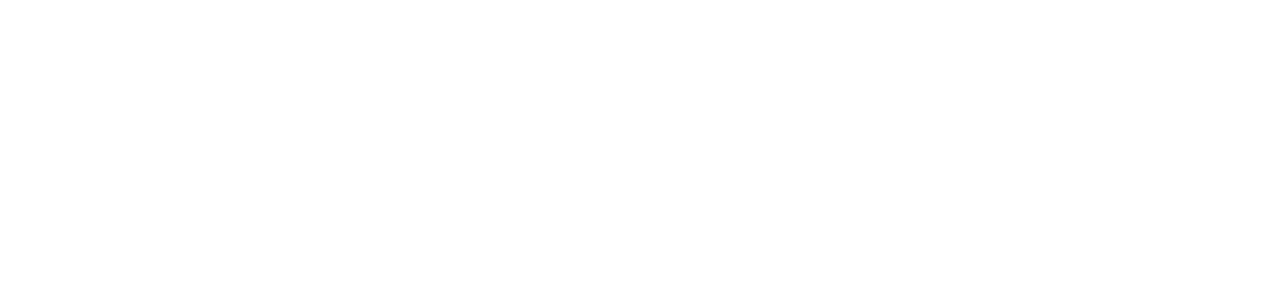
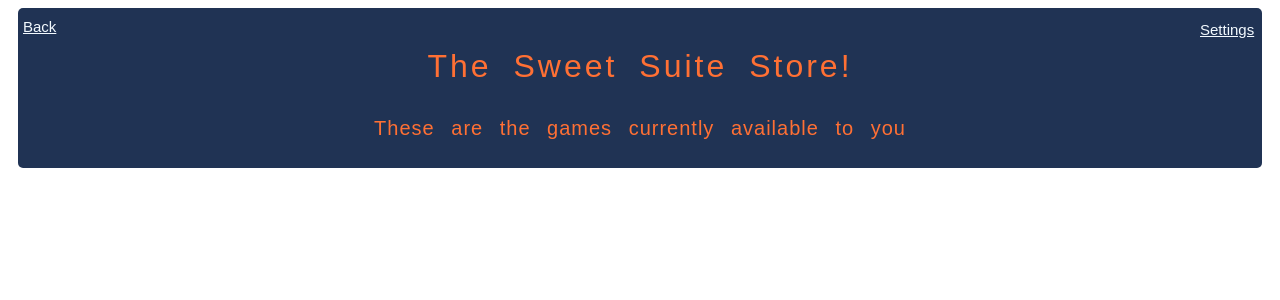
Before and after one commit to CameronRWS/The-Sweet-Suite, a React (Create React App) app in the folder frontend/: page /store in a window 1280 px wide. Shown: the top 300 px of the page. Built offline with nearby package versions, Linux system fonts and the light colour scheme.

Commit message:
add store functionality

```diff
--- a/frontend/src/App.js
+++ b/frontend/src/App.js
@@ -5,6 +5,7 @@
 import Checkers from "./pages/Checkers";
 import Signup from "./pages/Signup";
 import Settings from "./pages/Settings";
+import Store from "./pages/Store";
 
 function App() {
   const [authorized, setAuthorized] = useState(true);
@@ -35,7 +36,10 @@
           </Route>
           <Route path="/settings">
             <Settings auth={username} authVar={authorized}></Settings>
-            </Route>
+          </Route>
+          <Route path="/store">
+            <Store user={username} authVar={authorized}></Store>
+          </Route>
         </Switch>
       </BrowserRouter>
     </div>
--- a/frontend/src/pages/GameSuite.css
+++ b/frontend/src/pages/GameSuite.css
@@ -112,5 +112,14 @@
 
 .picDiv{
   position:absolute;
-  top: 5%;
+  top: 4%;
 }
+
+.picButton{
+  padding: 0px;
+  width: 100px;
+  height: 100px;
+  background-color: Transparent;
+  border: none;
+  outline: none;
+}
--- a/frontend/src/pages/GameSuite.js
+++ b/frontend/src/pages/GameSuite.js
@@ -20,6 +20,11 @@
         history.push(path);
     };
 
+    const loadStore = () => {
+        let path = "/store";
+        history.push(path);
+    };
+
     return (
         <>
             {props.authVar ? (
@@ -27,9 +32,10 @@
                     <a className = "Settings" onClick = {loadSettings}>Settings</a>
                 <div className = "GameSuiteHeader">
                     <div className="picDiv">
-                        <img className="profPic" src={GameBot} width="100" height="100"></img>
+                        <button className="picButton" onClick={loadStore}>
+                            <img className="profPic" src={GameBot} width="100" height="100"></img>
+                        </button>
                     </div>
-
                     <p className="gameSuiteText">{"Welcome to The Sweet Suite " + props.user + "!"}</p>
                     <p className="gameSuiteText2">These are the games currently available to you</p>
                 </div>
--- a/frontend/src/pages/Settings.css
+++ b/frontend/src/pages/Settings.css
@@ -42,3 +42,12 @@
     height: 10px;
     padding: 5px;
   }
+
+  .settingsPicButton{
+     padding: 0px;
+    width: 150px;
+    height: 150px;
+    background-color: Transparent;
+    border: none;
+    outline: none;
+  }
--- a/frontend/src/pages/Settings.js
+++ b/frontend/src/pages/Settings.js
@@ -16,12 +16,17 @@
     const loadHome = () => {
         let path = "/gamesuite";
         history.push(path);
-    }
+    };
 
     const loadLogin = () => {
         let path = "/"
         history.push(path);
     };
+
+    const loadStore = () => {
+        let path = "/store";
+        history.push(path);
+    }
 
     return (
         <>
@@ -33,7 +38,9 @@
                     </div>
 
                     <div style={{"text-align": "center"}}>
-                        <img  src={GameBot} width="150" height="150"></img>
+                        <button className="settingsPicButton" onClick={loadStore}>
+                            <img src={GameBot} width="150" height="150"></img>
+                        </button>
                         <UpdateForm auth={props.auth}></UpdateForm>
                         <button className="login-bttn" onClick={loadLogin}>Logout</button>
                     </div>
--- /dev/null
+++ b/frontend/src/pages/Store.css
@@ -0,0 +1,140 @@
+.backText{
+    color:#F3FAFF;
+    margin: 5px 10px;
+    border-radius: 5px;
+    text-align: left;
+    font-family:Arial, Helvetica, sans-serif;
+    font-size: 15px;
+    text-decoration: underline;
+    position: absolute;
+    right: 1;
+    width: 20px;
+    height: 10px;
+    padding: 5px;
+  }
+
+  .GameSuiteHeader {
+    padding: 8px 25px;
+    margin: 5px 10px;
+    border-radius: 5px;
+    border-color: #ed820e;
+    background-color: #203354;
+    color: #150531;
+    text-align: center;
+    font-family: Arial, Helvetica, sans-serif;
+    font-size: 20px;
+  }
+
+  .GameSuiteGames {
+    padding: 8px 25px;
+    margin: 5px 10px;
+    border-radius: 5px;
+    color: #150531;
+    text-align: left;
+    font-family: Arial, Helvetica, sans-serif;
+    font-size: 15px;
+    text-decoration: underline;
+  }
+
+  .BackButton{
+    padding: 8px 25px;
+    margin: 5px 10px;
+    border-radius: 5px;
+    color:#150531;
+    text-align: left;
+    font-family:Arial, Helvetica, sans-serif;
+    font-size: 15px;
+    text-decoration: underline;
+    position: absolute;
+    right: 1;
+    width: 20px;
+    height: 10px;
+  }
+
+
+  .Checkers {
+    position: relative;
+    padding: 8px 25px;
+    margin: 5px 10px;
+    border-radius: 5px;
+    color: #150531;
+    font-family: Arial, Helvetica, sans-serif;
+    font-size: 15px;
+    text-align: center;
+  }
+
+  .grid-container {
+    display: grid;
+    grid-template-columns: 50px 50px 50px 50px 50px 50px 50px 50px;
+    grid-template-rows: 50px 50px 50px 50px 50px 50px 50px 50px;
+    padding-left: 34%;
+    text-align: center;
+  }
+
+  .whiteSquare {
+    background-color: white;
+    border: 1px solid white;
+    padding: 1px;
+    font-size: 30px;
+    text-align: center;
+  }
+
+  .blackSquare {
+    background-color: black;
+    border: 1px solid black;
+    padding: 1px;
+    font-size: 30px;
+    text-align: center;
+    color: white;
+  }
+
+  .gameSuiteText{
+    text-align: center;
+      font-size: 32px;
+      font-family: fantasy;
+      letter-spacing: 3px;
+      word-spacing: 10px;
+      color: #FF7034;
+  }
+
+  .gameSuiteText2{
+    text-align: center;
+      font-size: 20px;
+      font-family: fantasy;
+      letter-spacing: 1px;
+      word-spacing: 10px;
+      color: #FF7034;
+  }
+
+  .Settings{
+    padding: 8px 20px;
+    margin: 5px 40px;
+    border-radius: 0px;
+    color:#F3FAFF;
+    text-align: right;
+    font-family:Arial, Helvetica, sans-serif;
+    font-size: 15px;
+    position: absolute;
+    right: 0;
+    width: 20px;
+    height: 10px;
+    text-decoration: underline;
+  }
+
+  .profPic{
+    position: relative;
+  }
+
+  .picDiv{
+    position:absolute;
+    top: 4%;
+  }
+
+  .picButton{
+    padding: 0px;
+    width: 100px;
+    height: 100px;
+    background-color: Transparent;
+    border: none;
+    outline: none;
+  }
--- /dev/null
+++ b/frontend/src/pages/Store.js
@@ -0,0 +1,51 @@
+import React, { useState } from "react";
+import { Link, Redirect, useHistory } from "react-router-dom";
+import './Store.css';
+import sampleProfPic1 from './images/sample-prof-pic1.png';
+import GameBot from './images/GameBot.png';
+
+const Store = (props) => {
+    const history = useHistory();
+
+    console.log("authorized= ", props.authVar);
+
+    const loadCheckers = () => {
+        let path = "/checkers";
+        history.push(path);
+    };
+
+    const loadSettings = () => {
+        let path = "/settings";
+        history.push(path);
+    };
+
+    const loadStore = () => {
+        let path = "/store";
+        history.push(path);
+    }
+
+    const loadHome = () => {
+        let path = "/gamesuite";
+        history.push(path);
+    };
+
+    return (
+        <>
+            {props.authVar ? (
+                <div>
+                    <a className = "backText" onClick = {loadHome}>Back</a>
+                    <a className = "Settings" onClick = {loadSettings}>Settings</a>
+                    <div className = "GameSuiteHeader">
+                        <p className="gameSuiteText">{"The Sweet Suite Store!"}</p>
+                        <p className="gameSuiteText2">These are the games currently available to you</p>
+                    </div>
+                </div>
+            ):(
+                <Redirect to="/"></Redirect>
+            )}
+
+        </>
+    )
+}
+
+export default Store;
```
